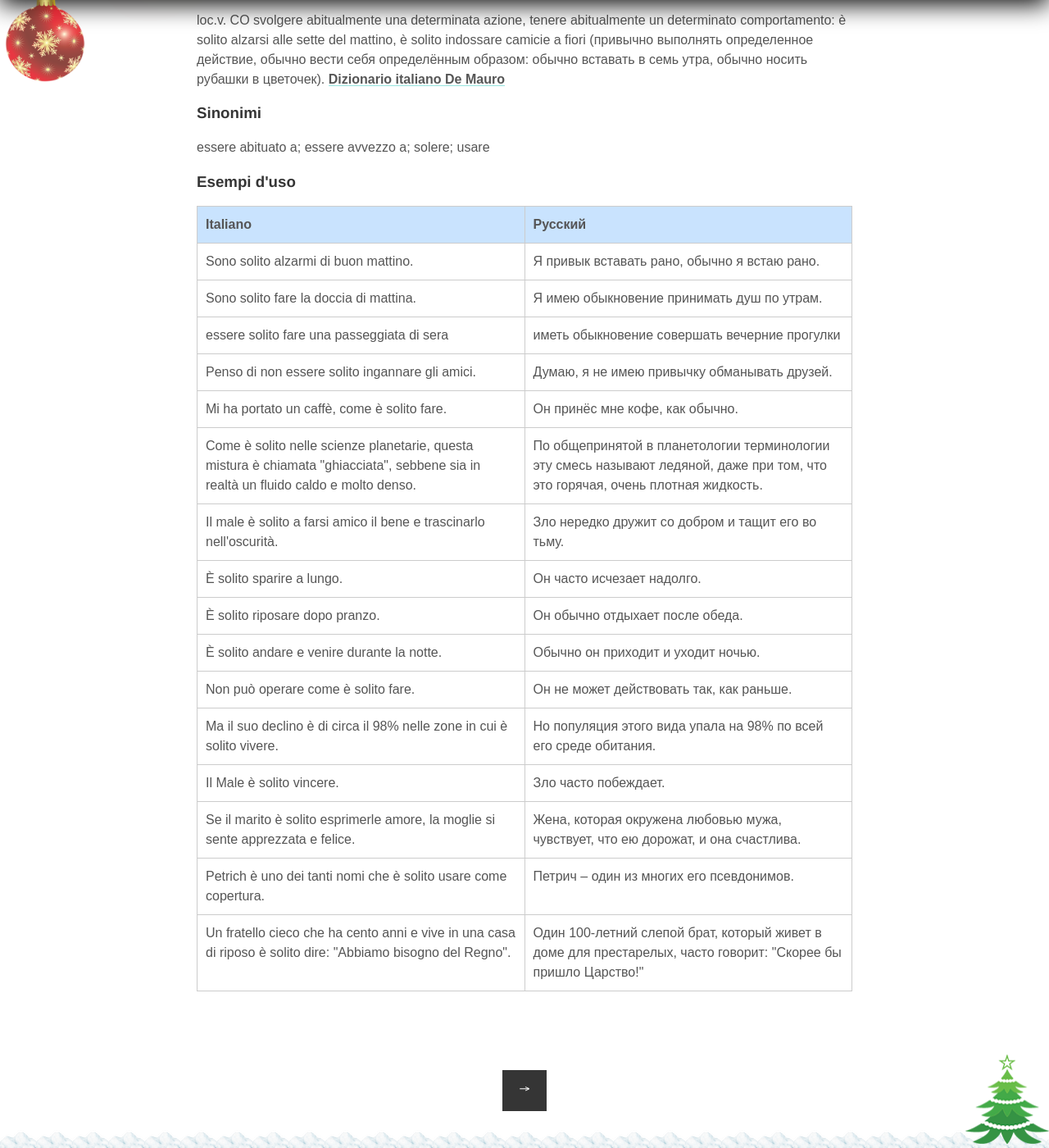
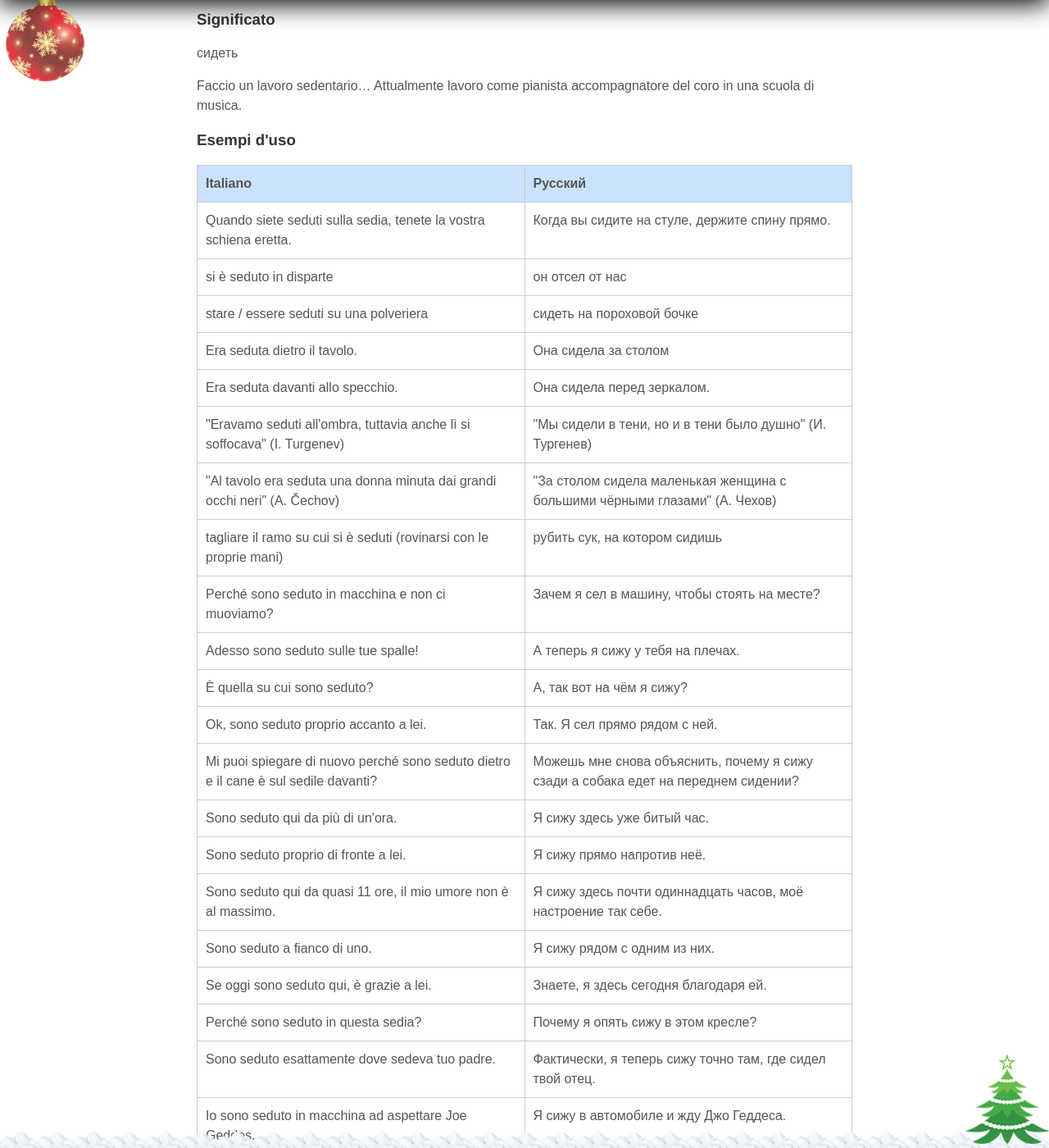
Before and after one commit to postolny/postolny.github.io, a Jekyll site: the page built from _posts/2021-01-04-essere-solito.md, in a window 1280 px wide and 1400 px high, scrolled down 725 px. Shown: the whole window at 82% size. Built offline with Jekyll 4.4.1, drawn with Linux system fonts in a browser that asks for light colours; nearby versions of some CDN libraries; some of the changed text lies outside the part shown.

Commit message:
Add files via upload

```diff
--- /dev/null
+++ b/_posts/2021-01-04-essere-seduto.md
@@ -0,0 +1,38 @@
+---
+layout: post
+title: "essere solito"
+description: "svolgere abitualmente una determinata azione, tenere abitualmente un determinato comportamento: è solito alzarsi alle sette del mattino, è solito indossare camicie a fiori"
+author: "И. Постольный"
+comments: false
+categories: e
+tags:
+---
+
+### Significato
+
+loc.v. CO svolgere abitualmente una determinata azione, tenere abitualmente un determinato comportamento: è solito alzarsi alle sette del mattino, è solito indossare camicie a fiori (привычно выполнять определенное действие, обычно вести себя определённым образом: обычно вставать в семь утра, обычно носить рубашки в цветочек). [Dizionario italiano De Mauro](https://dizionario.internazionale.it/parola/essere-solito)
+
+### Sinonimi
+
+essere abituato a; essere avvezzo a; solere; usare
+
+### Esempi d'uso
+
+| Italiano | Русский |
+|----------|---------|
+|Sono solito alzarmi di buon mattino.|Я привык вставать рано, обычно я встаю рано.|
+|Sono solito fare la doccia di mattina.|Я имею обыкновение принимать душ по утрам.|
+|essere solito fare una passeggiata di sera|иметь обыкновение совершать вечерние прогулки|
+|Penso di non essere solito ingannare gli amici.|Думаю, я не имею привычку обманывать друзей.|
+|Mi ha portato un caffè, come è solito fare.|Он принёс мне кофе, как обычно.|
+|Come è solito nelle scienze planetarie, questa mistura è chiamata "ghiacciata", sebbene sia in realtà un fluido caldo e molto denso.|По общепринятой в планетологии терминологии эту смесь называют ледяной, даже при том, что это горячая, очень плотная жидкость.|
+|Il male è solito a farsi amico il bene e trascinarlo nell'oscurità.|Зло нередко дружит со добром и тащит его во тьму.|
+|È solito sparire a lungo.|Он часто исчезает надолго.|
+|È solito riposare dopo pranzo.|Он обычно отдыхает после обеда.|
+|È solito andare e venire durante la notte.|Обычно он приходит и уходит ночью.|
+|Non può operare come è solito fare.|Он не может действовать так, как раньше.|
+|Ma il suo declino è di circa il 98% nelle zone in cui è solito vivere.|Но популяция этого вида упала на 98% по всей его среде обитания.|
+|Il Male è solito vincere.|Зло часто побеждает.|
+|Se il marito è solito esprimerle amore, la moglie si sente apprezzata e felice.|Жена, которая окружена любовью мужа, чувствует, что ею дорожат, и она счастлива.|
+|Petrich è uno dei tanti nomi che è solito usare come copertura.|Петрич – один из многих его псевдонимов.|
+|Un fratello cieco che ha cento anni e vive in una casa di riposo è solito dire: "Abbiamo bisogno del Regno".|Один 100-летний слепой брат, который живет в доме для престарелых, часто говорит: "Скорее бы пришло Царство!"|
--- a/_posts/2021-01-04-essere-solito.md
+++ b/_posts/2021-01-04-essere-solito.md
@@ -1,36 +1,71 @@
 ---
 layout: post
-title: "essere solito"
-description: "svolgere abitualmente una determinata azione, tenere abitualmente un determinato comportamento: è solito alzarsi alle sette del mattino, è solito indossare camicie a fiori"
+title: "essere seduto"
+description: "сидеть"
 author: "И. Постольный"
 comments: false
 categories: e
 tags:
 ---
 
-loc.v. CO svolgere abitualmente una determinata azione, tenere abitualmente un determinato comportamento: è solito alzarsi alle sette del mattino, è solito indossare camicie a fiori (привычно выполнять определенное действие, обычно вести себя определённым образом: обычно вставать в семь утра, обычно носить рубашки в цветочек). [Dizionario italiano De Mauro](https://dizionario.internazionale.it/parola/essere-solito)
+### Significato
+сидеть
 
-### Sinonimi
-
-essere abituato a; essere avvezzo a; solere; usare
+Faccio un lavoro sedentario... Attualmente lavoro come pianista accompagnatore del coro in una scuola di musica.
 
 ### Esempi d'uso
 
 | Italiano | Русский |
 |----------|---------|
-|Sono solito alzarmi di buon mattino.|Я привык вставать рано, обычно я встаю рано.|
-|Sono solito fare la doccia di mattina.|Я имею обыкновение принимать душ по утрам.|
-|essere solito fare una passeggiata di sera|иметь обыкновение совершать вечерние прогулки|
-|Penso di non essere solito ingannare gli amici.|Думаю, я не имею привычку обманывать друзей.|
-|Mi ha portato un caffè, come è solito fare.|Он принёс мне кофе, как обычно.|
-|Come è solito nelle scienze planetarie, questa mistura è chiamata "ghiacciata", sebbene sia in realtà un fluido caldo e molto denso.|По общепринятой в планетологии терминологии эту смесь называют ледяной, даже при том, что это горячая, очень плотная жидкость.|
-|Il male è solito a farsi amico il bene e trascinarlo nell'oscurità.|Зло нередко дружит со добром и тащит его во тьму.|
-|È solito sparire a lungo.|Он часто исчезает надолго.|
-|È solito riposare dopo pranzo.|Он обычно отдыхает после обеда.|
-|È solito andare e venire durante la notte.|Обычно он приходит и уходит ночью.|
-|Non può operare come è solito fare.|Он не может действовать так, как раньше.|
-|Ma il suo declino è di circa il 98% nelle zone in cui è solito vivere.|Но популяция этого вида упала на 98% по всей его среде обитания.|
-|Il Male è solito vincere.|Зло часто побеждает.|
-|Se il marito è solito esprimerle amore, la moglie si sente apprezzata e felice.|Жена, которая окружена любовью мужа, чувствует, что ею дорожат, и она счастлива.|
-|Petrich è uno dei tanti nomi che è solito usare come copertura.|Петрич – один из многих его псевдонимов.|
-|Un fratello cieco che ha cento anni e vive in una casa di riposo è solito dire: "Abbiamo bisogno del Regno".|Один 100-летний слепой брат, который живет в доме для престарелых, часто говорит: "Скорее бы пришло Царство!"|
+|Quando siete seduti sulla sedia, tenete la vostra schiena eretta.|Когда вы сидите на стуле, держите спину прямо.|
+|si è seduto in disparte|он отсел от нас|
+|stare / essere seduti su una polveriera|сидеть на пороховой бочке|
+|Era seduta dietro il tavolo.|Она сидела за столом|
+|Era seduta davanti allo specchio.|Она сидела перед зеркалом.|
+|"Eravamo seduti all'ombra, tuttavia anche lì si soffocava" (I. Turgenev)|"Мы сидели в тени, но и в тени было душно" (И. Тургенев)|
+|"Al tavolo era seduta una donna minuta dai grandi occhi neri" (A. Čechov)|"За столом сидела маленькая женщина с большими чёрными глазами" (А. Чехов)|
+|tagliare il ramo su cui si è seduti (rovinarsi con le proprie mani)|рубить сук, на котором сидишь|
+|Perché sono seduto in macchina e non ci muoviamo?|Зачем я сел в машину, чтобы стоять на месте?|
+|Adesso sono seduto sulle tue spalle!|А теперь я сижу у тебя на плечах.|
+|È quella su cui sono seduto?|А, так вот на чём я сижу?|
+|Ok, sono seduto proprio accanto a lei.|Так. Я сел прямо рядом с ней.|
+|Mi puoi spiegare di nuovo perché sono seduto dietro e il cane è sul sedile davanti?|Можешь мне снова объяснить, почему я сижу сзади а собака едет на переднем сидении?|
+|Sono seduto qui da più di un'ora.|Я сижу здесь уже битый час.|
+|Sono seduto proprio di fronte a lei.|Я сижу прямо напротив неё.|
+|Sono seduto qui da quasi 11 ore, il mio umore non è al massimo.|Я сижу здесь почти одиннадцать часов, моё настроение так себе.|
+|Sono seduto a fianco di uno.|Я сижу рядом с одним из них.|
+|Se oggi sono seduto qui, è grazie a lei.|Знаете, я здесь сегодня благодаря ей.|
+|Perché sono seduto in questa sedia?|Почему я опять сижу в этом кресле?|
+|Sono seduto esattamente dove sedeva tuo padre.|Фактически, я теперь сижу точно там, где сидел твой отец.|
+|Io sono seduto in macchina ad aspettare Joe Geddes.|Я сижу в автомобиле и жду Джо Геддеса.|
+|E non sono seduto qui in questa biblioteca per leggere inutili romanzi.|И я не сижу здесь в этой библиотеке, чтобы читать какие-то там бесполезные романы.|
+|Quello che so è che sono seduto qui, di fronte a una delle ragazze più belle di questo posto.|Я знаю лишь, что сижу здесь напротив одной из самых красивых девушек во всём баре.|
+|È sicuro quanto il fatto che sono seduto qui.|Это так же верно, как и то, что я сижу сейчас здесь.|
+|Per lo stesso motivo per cui sono seduto qui con te, ora.|За тем же, зачем мы сейчас сидим за одним столом.|
+|La vista da dove sono seduto io è piuttosto diversa.|Мне отсюда всё видится совершенно иначе.|
+|Ti rendi conto che sono seduto proprio qui?|Ты вообще осознаешь то, что я сейчас сижу перед тобой?|
+|Perché non vi sedete quando io sono seduto?|Почему вы не сядете, когда я сижу?|
+|E dai, sono seduto qui!|Алё, я вообще-то тут сижу!|
+|Sono seduto nella mia stanza a fare niente.|Я сижу тут, в комнате, и ничего не делаю.|
+|Sono seduto dietro di te nelle lezioni di spagnolo.|Сижу прямо за тобой на испанском.|
+|Sono seduto con una bellissima donna appena conosciuta a mangiare nel mio ristorante preferito.|Я сижу здесь с красивой женщиной, которую я только что встретил, обедая в моем любимом ресторанчике.|
+|Sono seduto qui da ore e non mi viene in mente niente da dirle.|Я сижу уже целую вечность и никак не могу придумать, что сказать.|
+|E quindi sono seduto lì fuori.|И вот я сижу там.|
+|Scusate, sono seduto proprio qui.|Простите, вообще-то я здесь.|
+|Con chi sono seduto?|С кем я буду сидеть?|
+|Ed è per questo che sono seduto qui.|И поэтому я сижу здесь.|
+|Per favore scusatemi se sono seduto; sono anziano.|Прошу прощения за то, что я сижу. Я очень старый человек.|
+|Da dove sono seduto, il rumore è piuttosto assordante.|Отсюда, где я сижу, шум просто оглушающий.|
+|Sono seduto in treno.|Я сижу в поезде.|
+|Sono seduto davanti alla finestra aperta.|Я сижу перед открытым окном.|
+|Sono seduto da solo, sul divano.|Я сижу один на диване.|
+|Sono seduto qui da giorni!|Я уже неделю здесь сижу!|
+|Sono seduto qui da un'eternità.|Я здесь вечность сижу.|
+|Sono seduto qui fuori.|Сижу тут на открытом месте.|
+|Sono seduto di là.|А я сижу там.|
+|Sono seduto su un sacco di patate?|Я сижу на мешке картошки?|
+|Sono seduto di fronte a una donna.|Я сижу напротив женщины.|
+|Sono seduto qui a provare a capirci qualcosa.|Я тут сам сижу и пытаюсь всё это осмыслить.|
+|Sono seduto su questo sgabello da quasi due ore.|Я тут в уголке уже два часа сижу.|
+|Sono seduto qui e sono così sconvolto che a malapena riesco a parlare!|Я сижу здесь и так расстроен, что едва могу говорить!|
+|Sono seduto qui all'ingresso da sei ore.|Сижу здесь в прихожей уже 6 часов.|
```
Also changed, not shown: _posts/2020-11-08-al-limite.md (+2 -0 lines).
